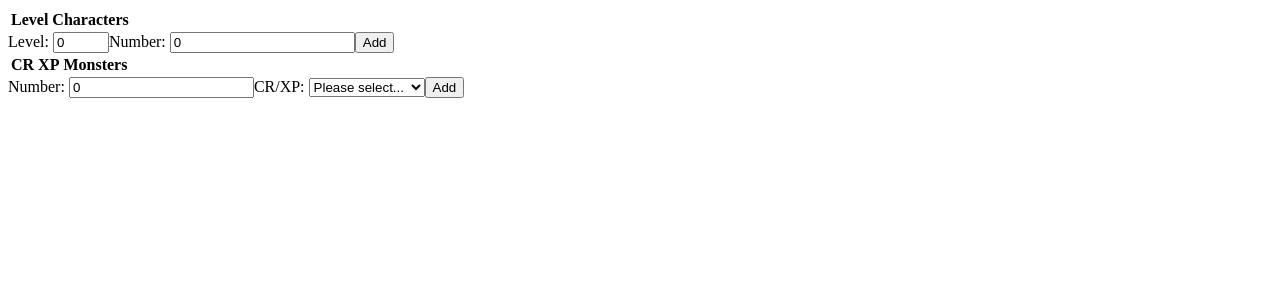
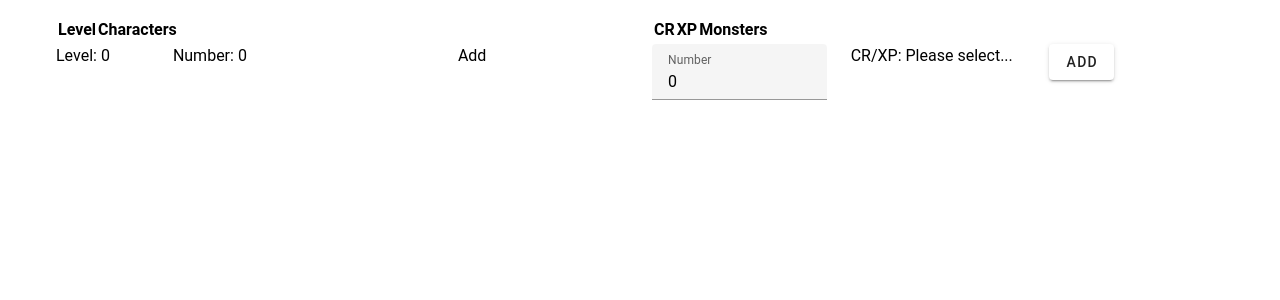
Before and after one commit to kabarakh/5eEncounterCalc, a Vue app: page / in a window 1280 px wide. Shown: the top 300 px of the page. Built offline with nearby package versions, Linux system fonts and the light colour scheme.

Commit message:
TASK: start to integrate vuetify

```diff
--- a/package.json
+++ b/package.json
@@ -12,7 +12,8 @@
     "@vueuse/core": "^9.4.0",
     "lodash": "^4.17.21",
     "pinia": "^2.0.23",
-    "vue": "^3.2.41"
+    "vue": "^3.2.41",
+    "vuetify": "^3.0.0"
   },
   "devDependencies": {
     "@types/lodash": "^4.14.186",
@@ -23,6 +24,7 @@
     "sass": "^1.55.0",
     "typescript": "~4.7.4",
     "vite": "^3.1.8",
-    "vue-tsc": "^1.0.8"
+    "vue-tsc": "^1.0.8",
+    "vite-plugin-vuetify": "^1.0.0-alpha.12"
   }
 }
--- a/src/App.vue
+++ b/src/App.vue
@@ -7,8 +7,16 @@ const store = useEncounterStore();
 </script>
 
 <template>
-  <PartyList/>
-  <MonsterList/>
-  <span :class="store.getEncounterRating.toLowerCase()"
-        v-if="store.characters.length && store.monsters.length">{{ store.getEncounterRating }}</span>
+  <v-container>
+    <v-row>
+      <v-col>
+        <PartyList/>
+      </v-col>
+      <v-col>
+        <MonsterList/>
+      </v-col>
+    </v-row>
+    <span :class="store.getEncounterRating.toLowerCase()"
+          v-if="store.characters.length && store.monsters.length">{{ store.getEncounterRating }}</span>
+  </v-container>
 </template>
--- a/src/components/MonsterList.vue
+++ b/src/components/MonsterList.vue
@@ -6,7 +6,7 @@ import { XP_TO_CR } from '@/interfaces/Monsters';
 const store = useEncounterStore();
 const monsterData = computed(() => {
   return store.getMonstersData;
-})
+});
 
 const numberOfMonsters = ref(0);
 const crXp = ref(-1);
@@ -17,11 +17,11 @@ const addMonsters = () => {
     numberOfMonsters.value = 0;
     crXp.value = -1;
   }
-}
+};
 
 const removeMonsters = (xp: number) => {
   store.removeMonsters(xp);
-}
+};
 </script>
 
 <template>
@@ -43,26 +43,37 @@ const removeMonsters = (xp: number) => {
       <td>{{ monsters.xp }}</td>
       <td>{{ monsters.number }}</td>
       <td>
-        <button type="button" @click.prevent="removeMonsters(monsters.xp)">Delete</button>
+        <v-btn variant="elevated" type="button" @click.prevent="removeMonsters(monsters.xp)">Delete</v-btn>
       </td>
     </tr>
   </table>
-  <form @submit.prevent="addMonsters">
-    <label>Number: <input min="0" type="number" v-model="numberOfMonsters"/></label>
-    <label>CR/XP: <select v-model.number="crXp">
-      <option value="-1">Please select...</option>
-      <option :value="xp" v-for="(cr, xp) in XP_TO_CR" :key="xp">
-        {{cr}} ({{xp}} XP)
-      </option>
-    </select></label>
-    <button>Add</button>
-  </form>
+  <v-form @submit.prevent="addMonsters">
+    <v-row>
+      <v-col>
+        <v-text-field type="number" v-model.number="numberOfMonsters" label="Number" :rules="[
+        v => v > 0 || 'Number must be larger than 0'
+      ]"></v-text-field>
+      </v-col>
+      <v-col>
+        <label>CR/XP: <select v-model.number="crXp">
+          <option value="-1">Please select...</option>
+          <option :value="xp" v-for="(cr, xp) in XP_TO_CR" :key="xp">
+            {{ cr }} ({{ xp }} XP)
+          </option>
+        </select></label>
+      </v-col>
+      <v-col>
+        <v-btn type="submit" variant="elevated">Add</v-btn>
+      </v-col>
+    </v-row>
+  </v-form>
   <ul v-if="store.monsters.length">
-    <li>Total number of Monsters: {{monsterData.monsterCount}}</li>
-    <li>Difficulty modifier: x{{monsterData.difficultyMultiplier}}</li>
-    <li>XP Reward: {{monsterData.xpReward}} XP
-      <span v-if="store.getCharactersData.number">({{monsterData.xpReward / store.getCharactersData.number}} XP each)</span>
+    <li>Total number of Monsters: {{ monsterData.monsterCount }}</li>
+    <li>Difficulty modifier: x{{ monsterData.difficultyMultiplier }}</li>
+    <li>XP Reward: {{ monsterData.xpReward }} XP
+      <span
+          v-if="store.getCharactersData.number">({{ monsterData.xpReward / store.getCharactersData.number }} XP each)</span>
     </li>
-    <li>Adjusted Difficulty Level: {{monsterData.adjustedDifficulty}} XP</li>
+    <li>Adjusted Difficulty Level: {{ monsterData.adjustedDifficulty }} XP</li>
   </ul>
 </template>
--- a/src/main.ts
+++ b/src/main.ts
@@ -2,8 +2,29 @@ import { createApp } from 'vue'
 import { createPinia } from 'pinia'
 import App from './App.vue'
 
+// Styles
+import 'vuetify/styles'
+
+// Composables
+import { createVuetify } from 'vuetify'
+
+// https://vuetifyjs.com/en/introduction/why-vuetify/#feature-guides
+const vuetify = createVuetify({
+  theme: {
+    themes: {
+      light: {
+        colors: {
+          primary: '#1867C0',
+          secondary: '#5CBBF6',
+        },
+      },
+    },
+  },
+})
+
 const app = createApp(App)
 
 app.use(createPinia())
+app.use(vuetify)
 
 app.mount('#app')
--- a/vite.config.ts
+++ b/vite.config.ts
@@ -2,10 +2,16 @@ import { fileURLToPath, URL } from 'node:url'
 
 import { defineConfig } from 'vite'
 import vue from '@vitejs/plugin-vue'
+import vuetify from 'vite-plugin-vuetify'
 
 // https://vitejs.dev/config/
 export default defineConfig({
-  plugins: [vue()],
+  plugins: [
+    vue(),
+    vuetify({
+      autoImport: true,
+    }),
+  ],
   resolve: {
     alias: {
       '@': fileURLToPath(new URL('./src', import.meta.url))
```
Also changed, not shown: 1 other file (tests, documents, lock files or other folders).
